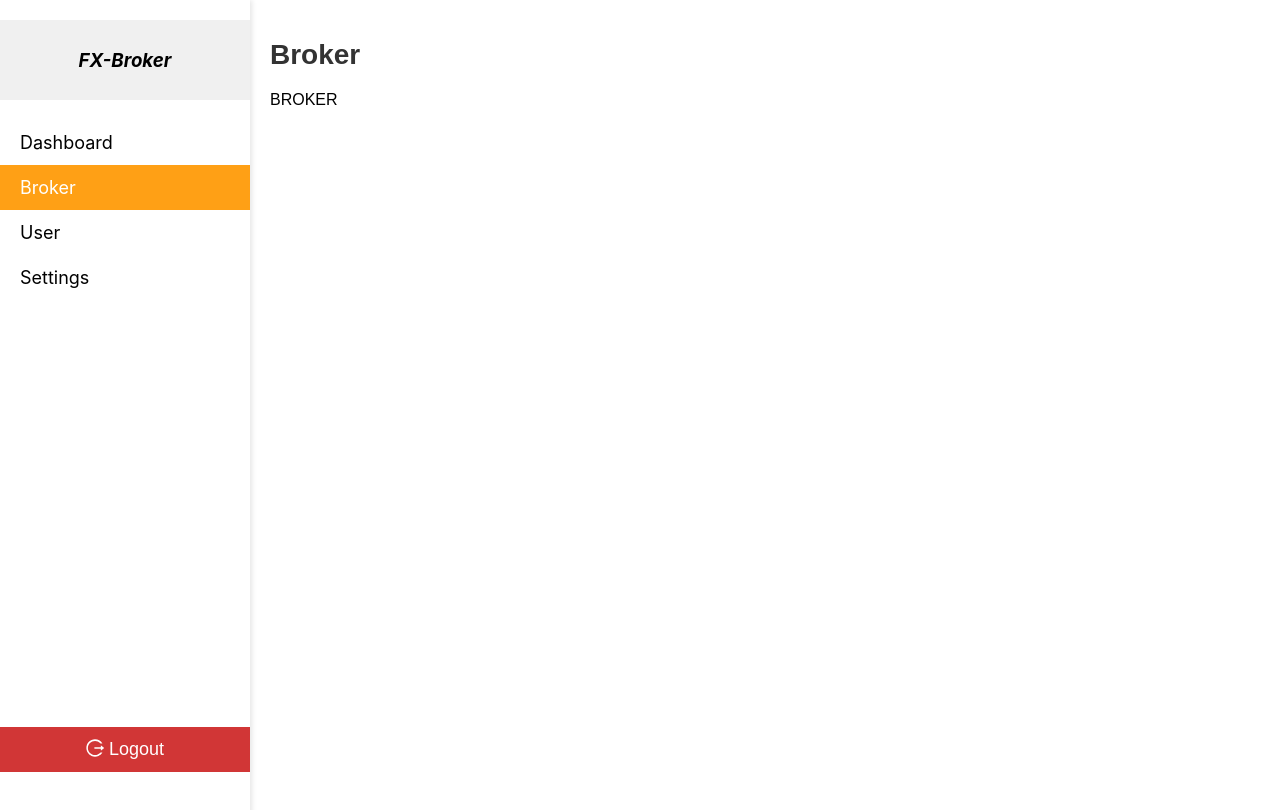
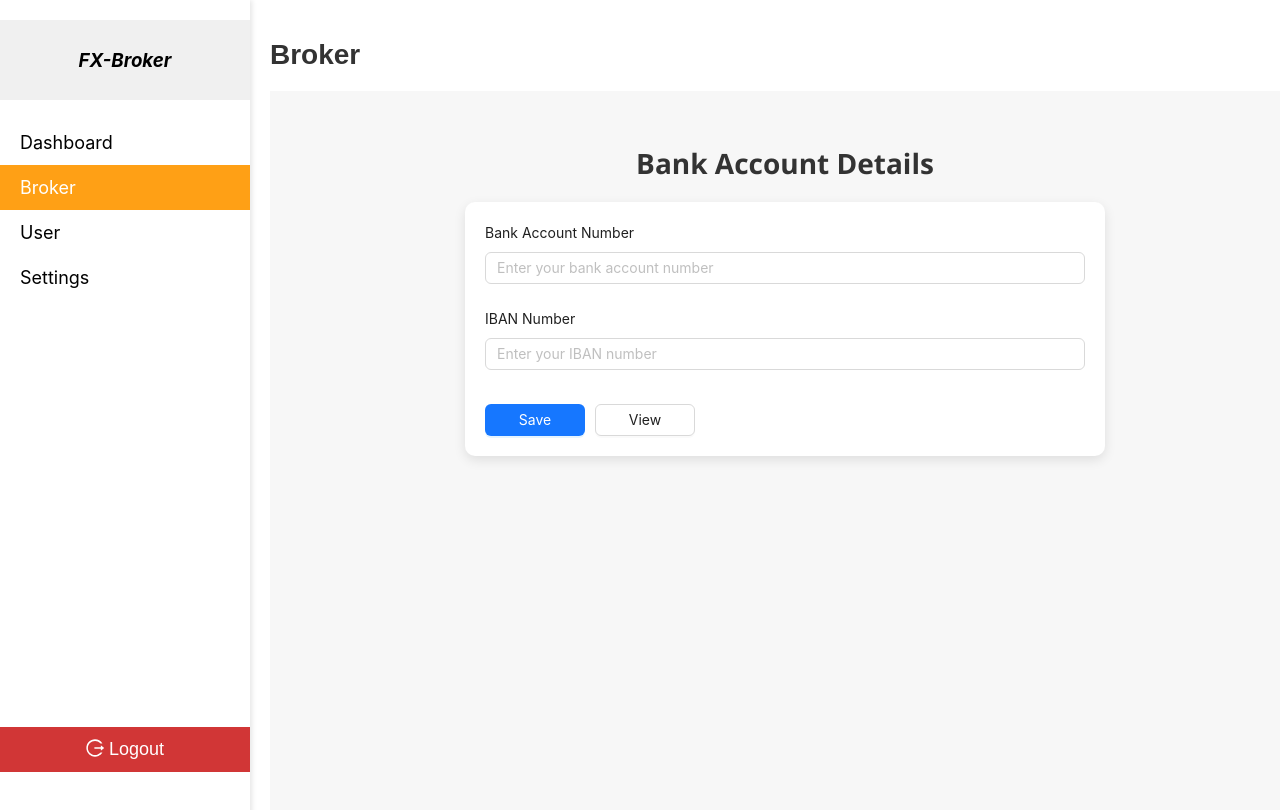
Before and after one commit to jawadgujjar/capital-fx, a React (Create React App) app: page / in a window 1280 px wide. Both pictures are taken after a click on the link "Broker". Shown: the top 810 px of the page. Built offline with nearby package versions, Linux system fonts and the light colour scheme.

Commit message:
update broker

```diff
--- a/src/components/broker.css
+++ b/src/components/broker.css
@@ -0,0 +1,36 @@
+.broker-container {
+    padding: 30px;
+    background-color: #f7f7f7;
+    font-family: 'Segoe UI', Tahoma, Geneva, Verdana, sans-serif;
+    display: flex;
+    flex-direction: column;
+    justify-content: flex-start;
+    align-items: center;
+    min-height: 100vh;
+  }
+
+  h2 {
+    font-size: 28px;
+    color: #333;
+    margin-bottom: 20px;
+    font-weight: bold;
+  }
+
+  .bank-details-form {
+    width: 100%;
+    max-width: 600px;
+    background-color: #ffffff;
+    padding: 20px;
+    border-radius: 10px;
+    box-shadow: 0 4px 12px rgba(0, 0, 0, 0.1);
+  }
+
+  .modal-content p {
+    font-size: 16px;
+    margin: 10px 0;
+  }
+
+  .ant-btn {
+    width: 100px;
+    margin-top: 10px;
+  }
--- a/src/components/broker.js
+++ b/src/components/broker.js
@@ -1,12 +1,90 @@
-import React from 'react';
-import './broker.css';
+import React, { useState } from 'react';
+import './broker.css'; // Ensure custom CSS is imported
+import { Input, Button, Modal, Form } from 'antd'; // Import Ant Design components
 
 function Broker() {
+  const [bankDetails, setBankDetails] = useState({
+    accountNumber: '',
+    ibanNumber: '',
+  });
+  const [isModalVisible, setIsModalVisible] = useState(false); // For viewing details modal
+
+  // Handle input changes
+  const handleInputChange = (e) => {
+    const { name, value } = e.target;
+    setBankDetails((prevDetails) => ({
+      ...prevDetails,
+      [name]: value,
+    }));
+  };
+
+  // Save bank details (this could be used to store in a database or state management system)
+  const handleSave = () => {
+    // Here you can handle saving to a database or another state
+    console.log('Bank details saved:', bankDetails);
+    alert('Bank details saved!');
+  };
+
+  // View bank details in a modal
+  const handleView = () => {
+    setIsModalVisible(true);
+  };
+
+  // Close the modal
+  const handleCancel = () => {
+    setIsModalVisible(false);
+  };
+
   return (
-    <div>
-      <p>BROKER</p>
+    <div className="broker-container">
+      <h2>Bank Account Details</h2>
+
+      {/* Bank Details Form */}
+      <div className="bank-details-form">
+        <Form layout="vertical">
+          <Form.Item label="Bank Account Number">
+            <Input
+              name="accountNumber"
+              value={bankDetails.accountNumber}
+              onChange={handleInputChange}
+              placeholder="Enter your bank account number"
+            />
+          </Form.Item>
+
+          <Form.Item label="IBAN Number">
+            <Input
+              name="ibanNumber"
+              value={bankDetails.ibanNumber}
+              onChange={handleInputChange}
+              placeholder="Enter your IBAN number"
+            />
+          </Form.Item>
+
+          {/* Save and View Buttons */}
+          <Button type="primary" onClick={handleSave} style={{ marginRight: 10 }}>
+            Save
+          </Button>
+          <Button type="default" onClick={handleView}>
+            View
+          </Button>
+        </Form>
+      </div>
+
+      {/* Modal for viewing saved bank details */}
+      <Modal
+        title="Bank Details"
+        visible={isModalVisible}
+        onCancel={handleCancel}
+        footer={null}
+        width={600}
+      >
+        <div className="modal-content">
+          <p><strong>Bank Account Number:</strong> {bankDetails.accountNumber}</p>
+          <p><strong>IBAN Number:</strong> {bankDetails.ibanNumber}</p>
+        </div>
+      </Modal>
     </div>
-  )
+  );
 }
 
-export default Broker
+export default Broker;
--- a/src/components/user.js
+++ b/src/components/user.js
@@ -1,6 +1,8 @@
 import React, { useState } from 'react';
-import { Table, Button, Space, Modal, List, Image } from 'antd';
+import { Table, Button, Space, Modal, List, Image, Tabs, Input, Select, Form } from 'antd';
 import './user.css'; // Ensure the custom CSS is imported
+
+const { TabPane } = Tabs;
 
 const User = () => {
   // Sample data for the table
@@ -10,58 +12,31 @@ const User = () => {
       userName: 'John Doe',
       email: 'john@example.com',
       phone: '+1234567890',
-      funds: 5000, // User funds
-      transactions: [ // Sample transactions for the user
+      funds: 5000,
+      demoAccountTransactions: [ // Demo Account transactions
         { type: 'Deposit', amount: 2000, date: '2025-03-20' },
         { type: 'Withdraw', amount: 500, date: '2025-03-19' },
+      ],
+      liveAccountTransactions: [ // Live Account transactions
         { type: 'Deposit', amount: 1000, date: '2025-03-18' },
+        { type: 'Withdraw', amount: 300, date: '2025-03-17' },
       ],
       kyc: {
         cnicFront: 'path_to_cnic_front_image.jpg',
         cnicBack: 'path_to_cnic_back_image.jpg',
-        utilityBill: 'path_to_utility_bill_image.jpg'
-      }
+        utilityBill: 'path_to_utility_bill_image.jpg',
       },
-    {
-      key: '2',
-      userName: 'Jane Smith',
-      email: 'jane@example.com',
-      phone: '+0987654321',
-      funds: 3000,
-      transactions: [
-        { type: 'Deposit', amount: 1500, date: '2025-03-21' },
-        { type: 'Withdraw', amount: 200, date: '2025-03-19' },
-      ],
-      kyc: {
-        cnicFront: null,  // No CNIC Front image for this user
-        cnicBack: 'path_to_cnic_back_image.jpg',
-        utilityBill: null  // No utility bill image for this user
-      }
     },
-    {
-      key: '3',
-      userName: 'Mark Wilson',
-      email: 'mark@example.com',
-      phone: '+1122334455',
-      funds: 10000,
-      transactions: [
-        { type: 'Deposit', amount: 5000, date: '2025-03-20' },
-        { type: 'Withdraw', amount: 1000, date: '2025-03-18' },
-      ],
-      kyc: {
-        cnicFront: 'path_to_cnic_front_image.jpg',
-        cnicBack: 'path_to_cnic_back_image.jpg',
-        utilityBill: 'path_to_utility_bill_image.jpg'
-      }
-    }
+    // More user data...
   ];
 
-  // State for managing modal visibility and selected user data
   const [isModalVisible, setIsModalVisible] = useState(false);
   const [selectedUser, setSelectedUser] = useState(null);
   const [isKycModalVisible, setIsKycModalVisible] = useState(false);
+  const [transactionType, setTransactionType] = useState('deposit');
+  const [accountType, setAccountType] = useState('demo'); // 'demo' or 'live'
+  const [amount, setAmount] = useState(0);
 
-  // Columns for the Ant Design table
   const columns = [
     {
       title: 'User Name',
@@ -101,32 +76,54 @@ const User = () => {
     },
   ];
 
-  // Function to handle viewing user (opens the modal and sets user data)
   const viewUser = (record) => {
-    setSelectedUser(record); // Set the selected user data
-    setIsModalVisible(true);  // Show the modal
+    setSelectedUser(record);
+    setIsModalVisible(true);
   };
 
-  // Function to handle viewing KYC verification
   const viewKYC = (record) => {
-    setSelectedUser(record); // Set the selected user data
-    setIsKycModalVisible(true);  // Show the KYC modal
+    setSelectedUser(record);
+    setIsKycModalVisible(true);
   };
 
-  // Function to handle closing the modals
   const handleCancel = () => {
-    setIsModalVisible(false); // Close the user modal
-    setIsKycModalVisible(false); // Close the KYC modal
-    setSelectedUser(null); // Reset the selected user data
+    setIsModalVisible(false);
+    setIsKycModalVisible(false);
+    setSelectedUser(null);
+    setAmount(0);
   };
 
-  // Function to handle deleting user
   const deleteUser = (key) => {
     const confirmed = window.confirm('Are you sure you want to delete this user?');
     if (confirmed) {
       alert(`User with key ${key} has been deleted.`);
-      // Add logic to delete the user (e.g., remove from state or API call)
     }
+  };
+
+  const handleTransaction = () => {
+    if (amount <= 0) {
+      alert('Amount must be greater than zero!');
+      return;
+    }
+
+    const newTransaction = {
+      type: transactionType.charAt(0).toUpperCase() + transactionType.slice(1), // Capitalizing the first letter
+      amount: amount,
+      date: new Date().toLocaleDateString(),
+    };
+
+    if (accountType === 'demo') {
+      selectedUser.demoAccountTransactions.push(newTransaction);
+    } else {
+      selectedUser.liveAccountTransactions.push(newTransaction);
+    }
+
+    // Update the user state to trigger re-render
+    setSelectedUser({ ...selectedUser });
+
+    // Close the modal and reset form
+    setAmount(0);
+    setIsModalVisible(false);
   };
 
   return (
@@ -146,10 +143,11 @@ const User = () => {
         visible={isModalVisible}
         onCancel={handleCancel}
         footer={null}
-        width={700}
+        width={900}
       >
         {selectedUser && (
           <div className="modal-content">
+            {/* User Info */}
             <div className="user-info">
               <p><strong>Name:</strong> {selectedUser.userName}</p>
               <p><strong>Email:</strong> {selectedUser.email}</p>
@@ -157,10 +155,50 @@ const User = () => {
               <p><strong>Funds Balance:</strong> ${selectedUser.funds}</p>
             </div>
 
-            <div className="transaction-section">
-              <h3>Transactions</h3>
+            {/* Deposit/Withdraw Form */}
+            <div className="transaction-form">
+              <Form layout="inline">
+                <Form.Item label="Amount">
+                  <Input
+                    type="number"
+                    value={amount}
+                    onChange={(e) => setAmount(e.target.value)}
+                    placeholder="Enter amount"
+                  />
+                </Form.Item>
+                <Form.Item label="Account Type">
+                  <Select
+                    value={accountType}
+                    onChange={(value) => setAccountType(value)}
+                    style={{ width: 120 }}
+                  >
+                    <Select.Option value="demo">Demo Account</Select.Option>
+                    <Select.Option value="live">Live Account</Select.Option>
+                  </Select>
+                </Form.Item>
+                <Form.Item label="Transaction Type">
+                  <Select
+                    value={transactionType}
+                    onChange={(value) => setTransactionType(value)}
+                    style={{ width: 120 }}
+                  >
+                    <Select.Option value="deposit">Deposit</Select.Option>
+                    <Select.Option value="withdraw">Withdraw</Select.Option>
+                  </Select>
+                </Form.Item>
+              </Form>
+
+              <Button type="primary" onClick={handleTransaction} style={{ marginTop: 10 }}>
+                Execute Transaction
+              </Button>
+            </div>
+
+            {/* Tabs for demo and live account transactions */}
+            <Tabs defaultActiveKey="1" style={{ marginTop: '20px' }}>
+              <TabPane tab="Demo Account" key="1">
+                <h3>Transaction History</h3>
                 <List
-                dataSource={selectedUser.transactions}
+                  dataSource={selectedUser.demoAccountTransactions}
                   renderItem={(transaction) => (
                     <List.Item>
                       <div>
@@ -169,7 +207,22 @@ const User = () => {
                     </List.Item>
                   )}
                 />
+              </TabPane>
+
+              <TabPane tab="Live Account" key="2">
+                <h3>Transaction History</h3>
+                <List
+                  dataSource={selectedUser.liveAccountTransactions}
+                  renderItem={(transaction) => (
+                    <List.Item>
+                      <div>
+                        <strong>{transaction.type}:</strong> ${transaction.amount} on {transaction.date}
                       </div>
+                    </List.Item>
+                  )}
+                />
+              </TabPane>
+            </Tabs>
           </div>
         )}
       </Modal>
```
Lines whose indentation alone changed are shown as unchanged.
